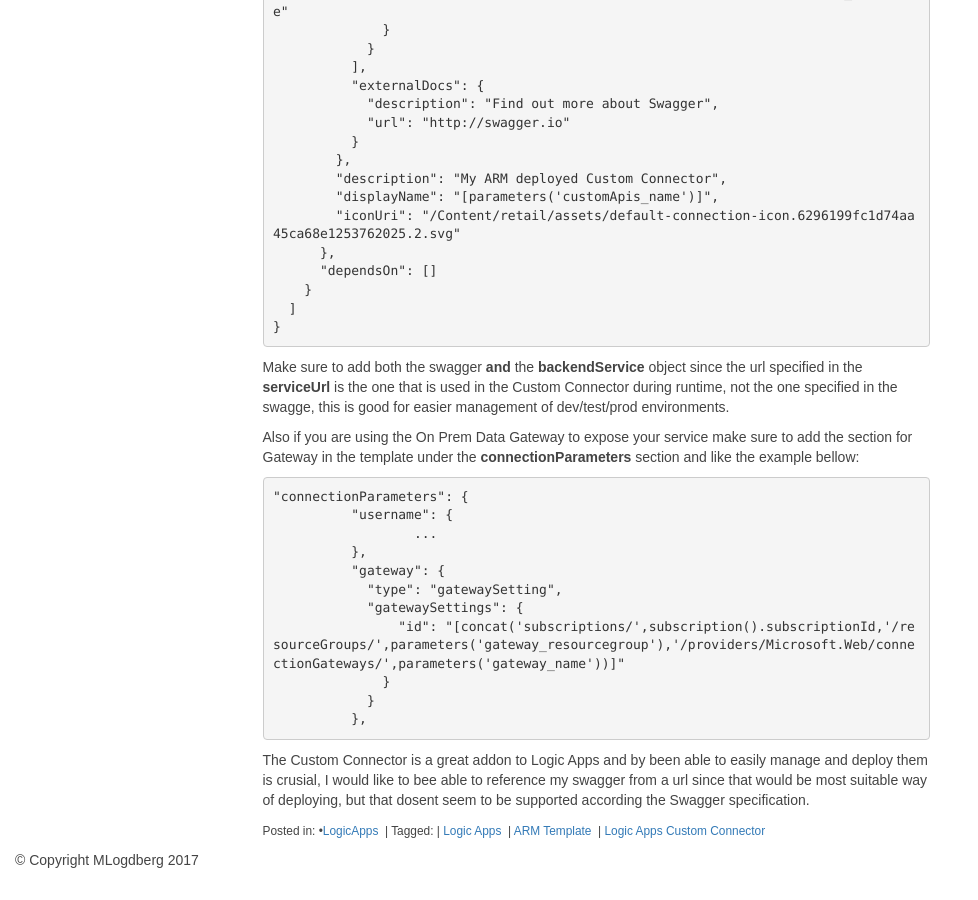
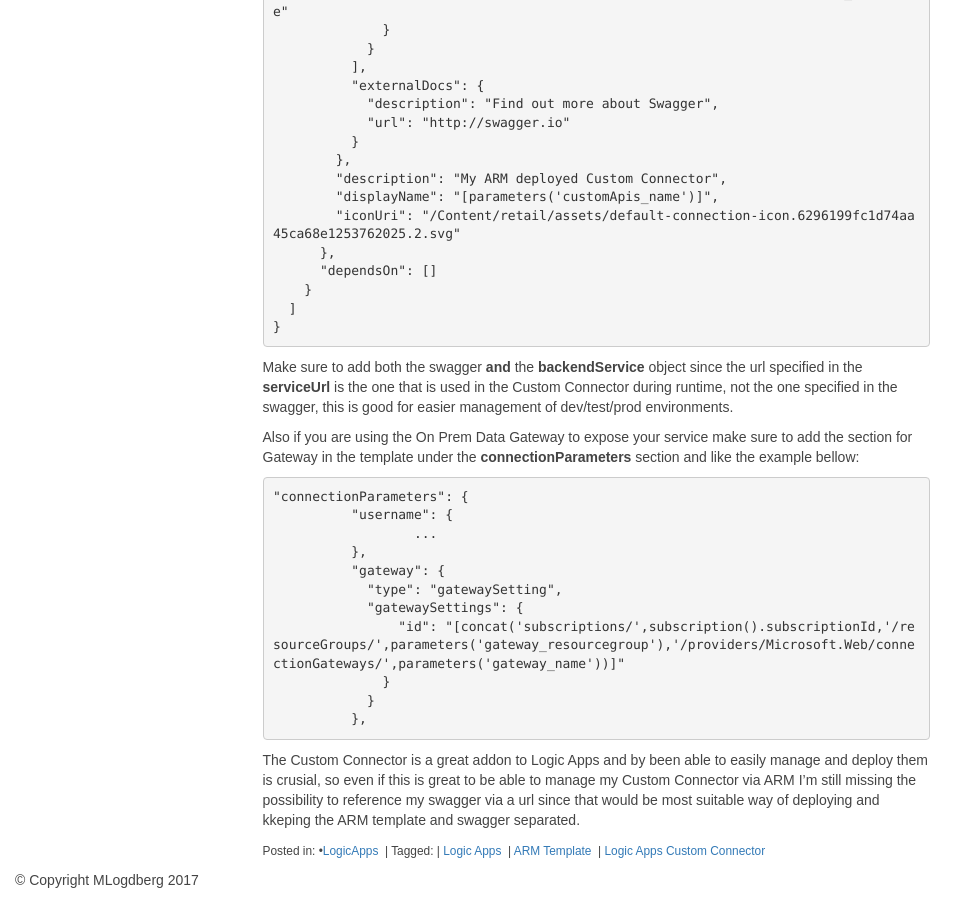
Before and after one commit to MLogdberg/mlogdberg.github.io, a Jekyll site: the page built from _posts/2018-01-29-Logic App Template Custom Connector CI.md, in a window 1280 px wide and 900 px high, scrolled down 2410 px. Shown: the whole window, without its empty margins (0-978 px from the left). Built offline with Jekyll 4.4.1, drawn with Linux system fonts in a browser that asks for light colours; nearby versions of some CDN libraries; some web fonts are replaced; comment, search, counter and statistics services are not loaded.

Commit message:
fixed typos

````diff
--- a/_posts/2018-01-29-Logic App Template Custom Connector CI.md
+++ b/_posts/2018-01-29-Logic App Template Custom Connector CI.md
@@ -138,7 +138,7 @@
 }
 ```
 
-Make sure to add both the swagger **and** the **backendService** object since the url specified in the **serviceUrl** is the one that is used in the Custom Connector during runtime, not the one specified in the swagge, this is good for easier management of dev/test/prod environments.
+Make sure to add both the swagger **and** the **backendService** object since the url specified in the **serviceUrl** is the one that is used in the Custom Connector during runtime, not the one specified in the swagger, this is good for easier management of dev/test/prod environments.
 
 Also if you are using the On Prem Data Gateway to expose your service make sure to add the section for Gateway in the template under the  **connectionParameters** section and like the example bellow:
 
@@ -156,4 +156,4 @@
           },
 ```
 
-The Custom Connector is a great addon to Logic Apps and by been able to easily manage and deploy them is crusial, I would like to bee able to reference my swagger from a url since that would be most suitable way of deploying, but that dosent seem to be supported according the Swagger specification.
+The Custom Connector is a great addon to Logic Apps and by been able to easily manage and deploy them is crusial, so even if this is great to be able to manage my Custom Connector via ARM I'm still missing the possibility to reference my swagger via a url since that would be most suitable way of deploying and kkeping the ARM template and swagger separated.
````
